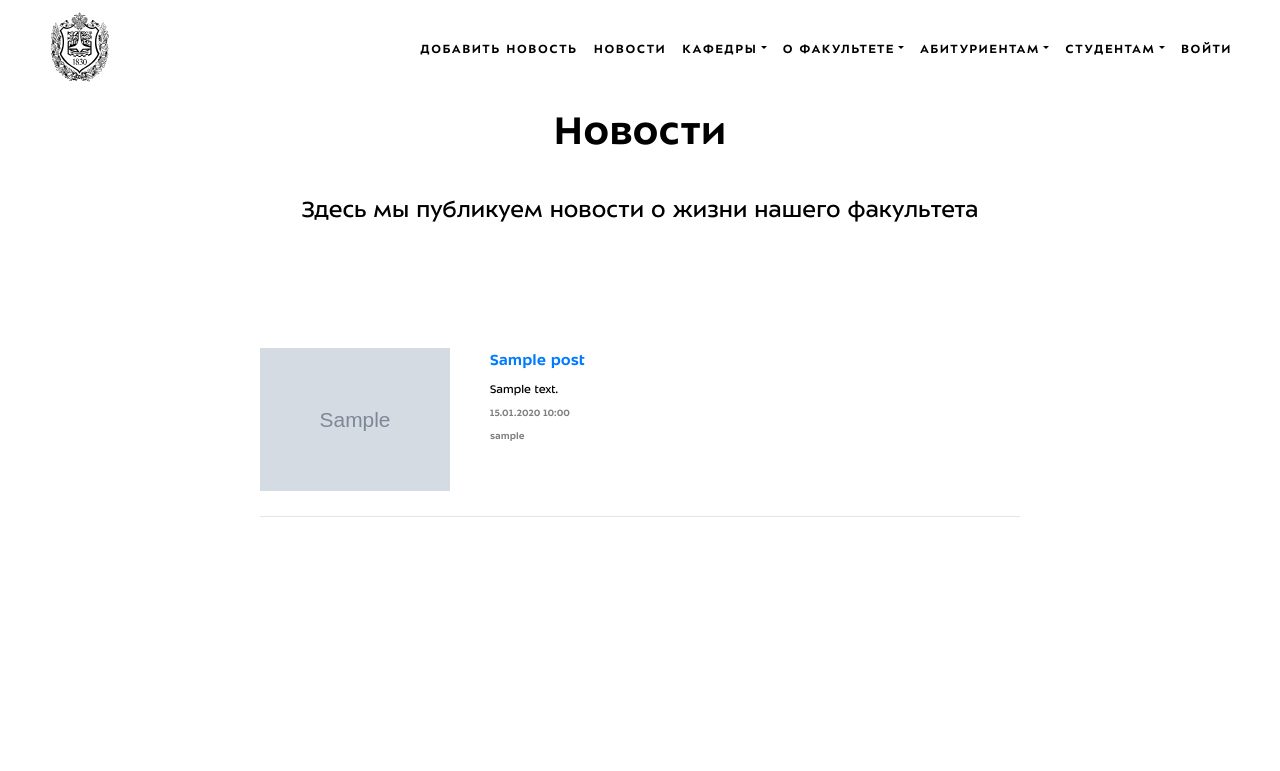
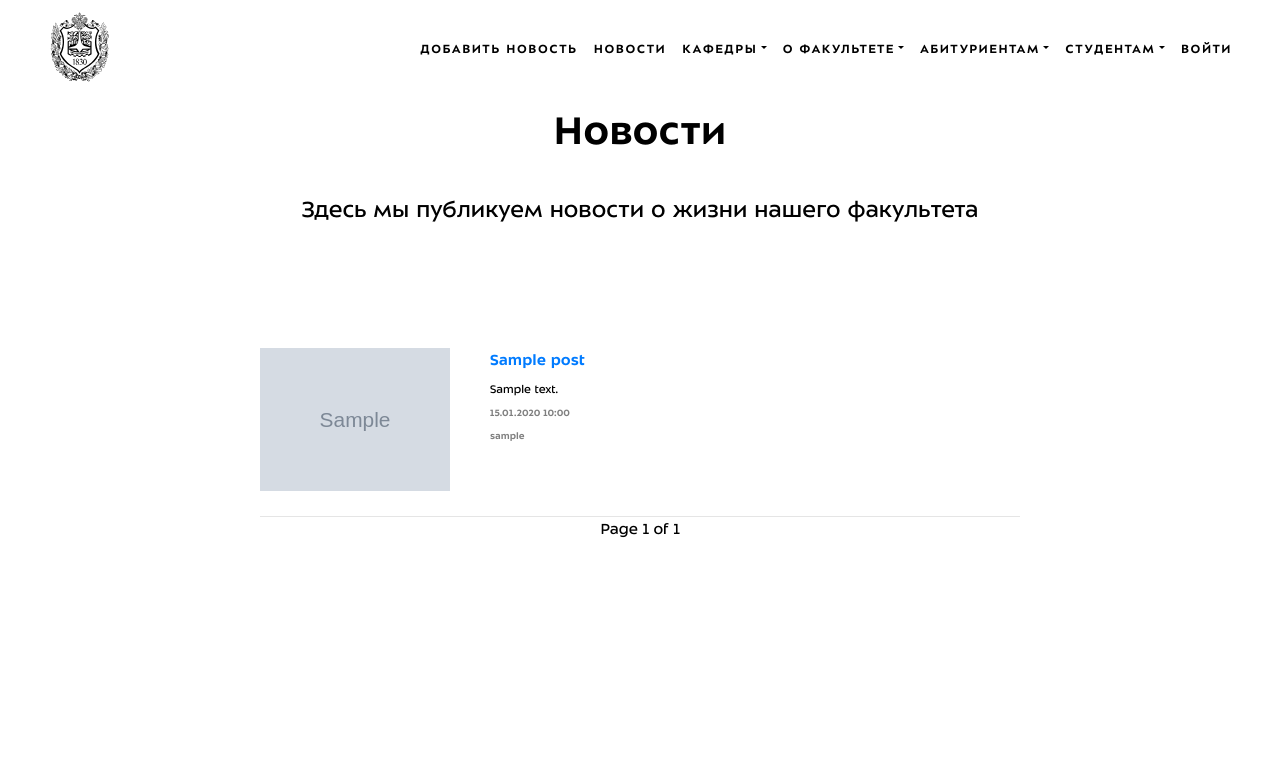
Before and after one commit to IslamTramov/iu_website, a Django app: page /news/ in a window 1280 px wide. Shown: the top 771 px of the page. Run offline with Django 5.2, Linux system fonts and the light colour scheme; tables that the repository leaves empty hold one stand-in row (values such as "Sample post"); grey boxes marked "Sample" are stand-in pictures.

Commit message:
Added pagination

```diff
--- a/app/templates/app/news/news_posts.html
+++ b/app/templates/app/news/news_posts.html
@@ -21,5 +21,19 @@
     <div class="caption">{{ news_post.author.username }}</div>
   </div>
 </div>
+
 {% endfor %}
+
+{% if news_posts.has_previous %}
+  <a href="?page=1">&laquo First</a>
+  <a href="?page={{ news_posts.previous_page_number }}">Previous</a>
+{% endif %}
+
+Page {{ news_posts.number }} of {{ news_posts.paginator.num_pages }}
+
+{% if news_posts.has_next %}
+  <a href="?page={{ news_posts.next_page_number }}">Next</a>
+  <a href="?page={{ news_posts.paginator.num_pages }}">Last &raquo</a>
+{% endif %}
+
 {% endblock %}
--- a/app/views.py
+++ b/app/views.py
@@ -1,6 +1,7 @@
 from django.shortcuts import get_object_or_404, render, redirect
 from django.contrib.auth import authenticate, login, logout
 from django.contrib.auth.decorators import login_required
+from django.core.paginator import Paginator, EmptyPage, PageNotAnInteger
 
 # Create your views here.
 from .forms import news_post_form, login_form, register_form
@@ -28,8 +29,18 @@ def news_post_create_view(request):
 
 def news_posts_view(request):
     news_posts = news_post.objects.all()
-    logging.warning('news post view')
-    return render(request, 'app/news/news_posts.html', {'news_posts': news_posts})
+
+    paginator = Paginator(news_posts, 5)
+    page = request.GET.get('page')
+
+    try:
+        posts = paginator.page(page)
+    except PageNotAnInteger:
+        posts = paginator.page(1)
+    except EmptyPage:
+        posts = paginator.page(paginator.num_pages)
+
+    return render(request, 'app/news/news_posts.html', {'news_posts': posts})
 
 
 def news_post_detail_view(request, id):
```
